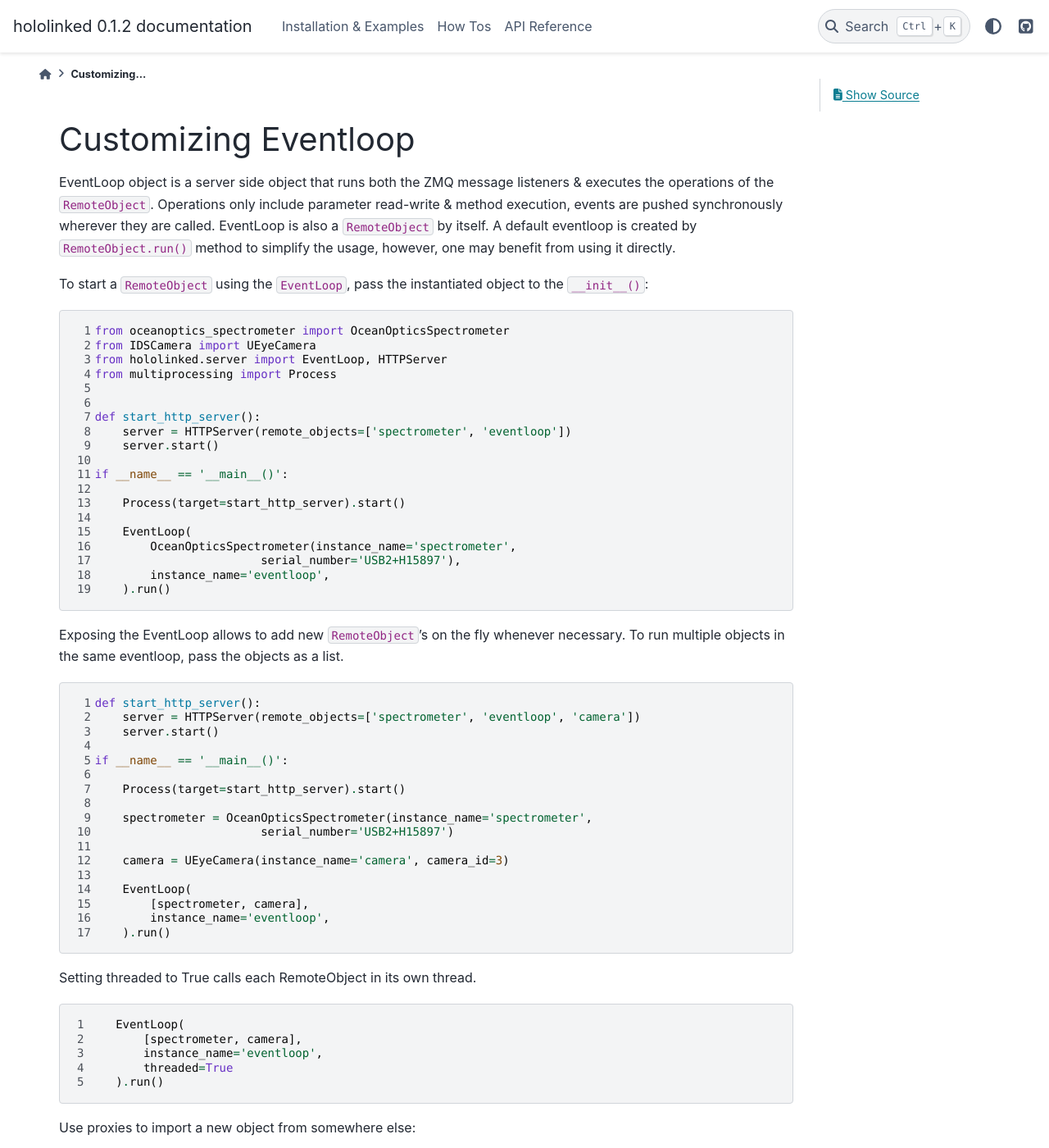
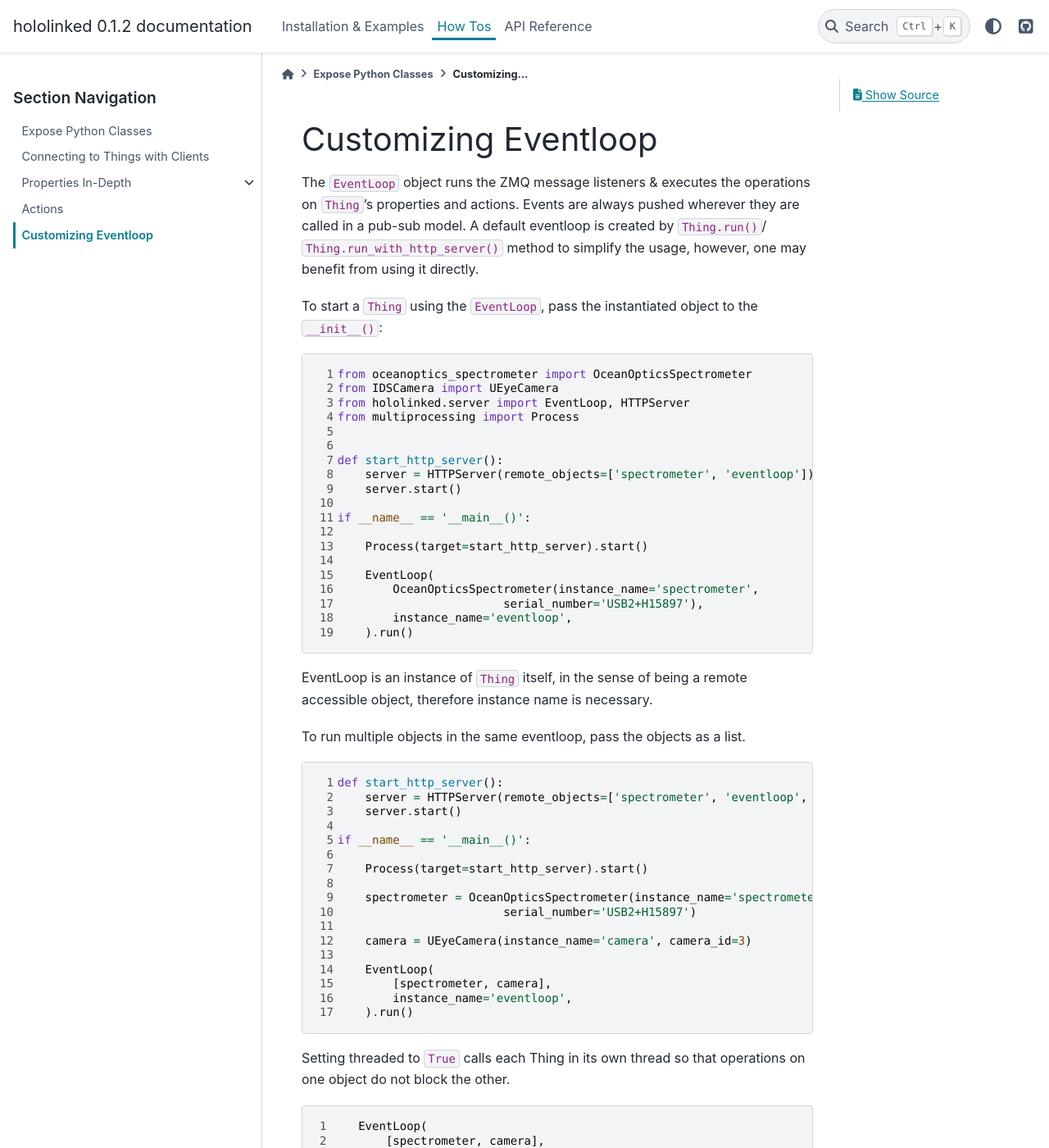
Before and after one commit to VigneshVSV/hololinked-docs, a Sphinx documentation site: the page built from source/howto/eventloop.rst, in a window 1280 px wide and 1400 px high. Shown: the whole window at 82% size. Built offline with Sphinx 7.4.7 and the PyData theme 0.15.4, drawn with Linux system fonts in a browser that asks for light colours; some of the changed text lies outside the part shown.

Commit message:
uncomment eventloop

```diff
--- a/source/howto/eventloop.rst
+++ b/source/howto/eventloop.rst
@@ -1,34 +1,35 @@
 Customizing Eventloop
 =====================
 
-EventLoop object is a server side object that runs both the ZMQ message listeners & executes the operations
-of the ``RemoteObject``. Operations only include parameter read-write & method execution, events are pushed synchronously
-wherever they are called.
-EventLoop is also a ``RemoteObject`` by itself. A default eventloop is created by ``RemoteObject.run()`` method to
-simplify the usage, however, one may benefit from using it directly.
+The ``EventLoop`` object runs the ZMQ message listeners & executes the operations
+on ``Thing``'s properties and actions. Events are always pushed wherever they are called in a pub-sub model.
+A default eventloop is created by ``Thing.run()``/ ``Thing.run_with_http_server()`` method to simplify the usage,
+however, one may benefit from using it directly.
 
-To start a ``RemoteObject`` using the ``EventLoop``, pass the instantiated object to the ``__init__()``:
+To start a ``Thing`` using the ``EventLoop``, pass the instantiated object to the ``__init__()``:
 
 .. literalinclude:: code/eventloop/run_eq.py
     :language: python
     :linenos:
 
-Exposing the EventLoop allows to add new ``RemoteObject``'s on the fly whenever necessary. To run multiple objects
-in the same eventloop, pass the objects as a list.
+EventLoop is an instance of ``Thing`` itself, in the sense of being a remote accessible object, therefore instance name
+is necessary.
+
+To run multiple objects in the same eventloop, pass the objects as a list.
 
 .. literalinclude:: code/eventloop/list_of_devices.py
     :language: python
     :linenos:
     :lines: 7-
 
-Setting threaded to True calls each RemoteObject in its own thread.
+Setting threaded to ``True`` calls each Thing in its own thread so that operations on one object do not block the other.
 
 .. literalinclude:: code/eventloop/threaded.py
     :language: python
     :linenos:
     :lines: 20-
 
-Use proxies to import a new object from somewhere else:
+Exposing the EventLoop allows to add new ``Thing``'s on the fly whenever necessary. Use proxies to import a new object from somewhere else:
 
 .. literalinclude:: code/eventloop/import.py
     :language: python
--- a/source/howto/index.rst
+++ b/source/howto/index.rst
@@ -14,6 +14,7 @@
     clients
     properties/index
     actions/index
+    eventloop
 
 Expose Python Classes
 =====================
```
Also changed, not shown: source/howto/actions/index.rst (+4 -7 lines).
